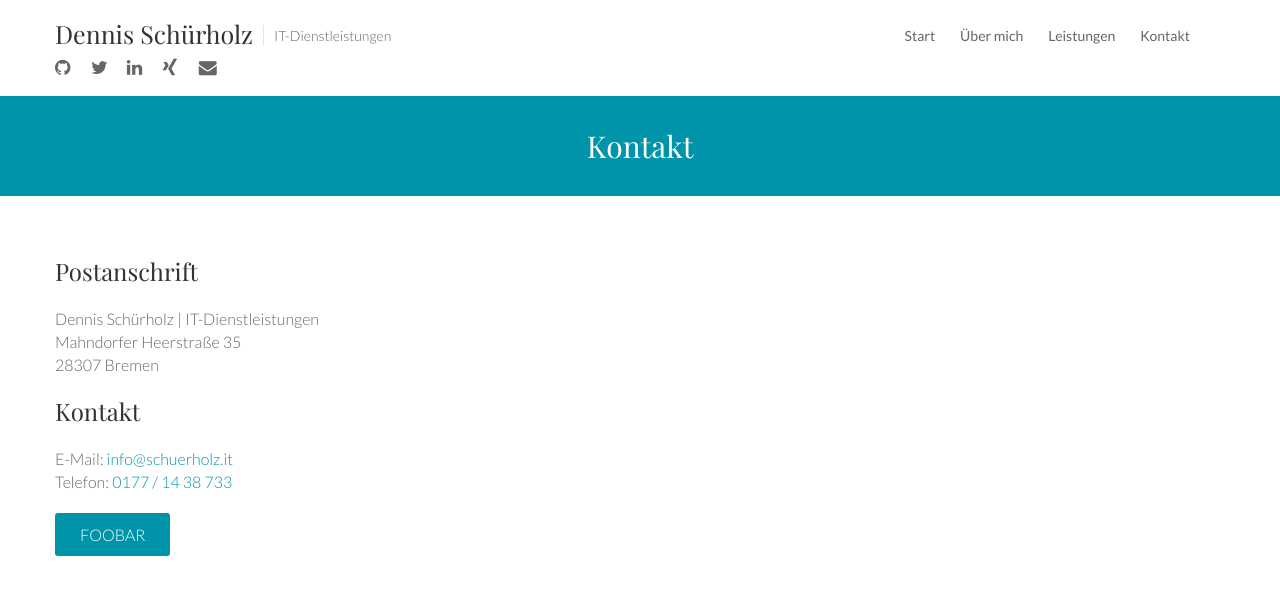
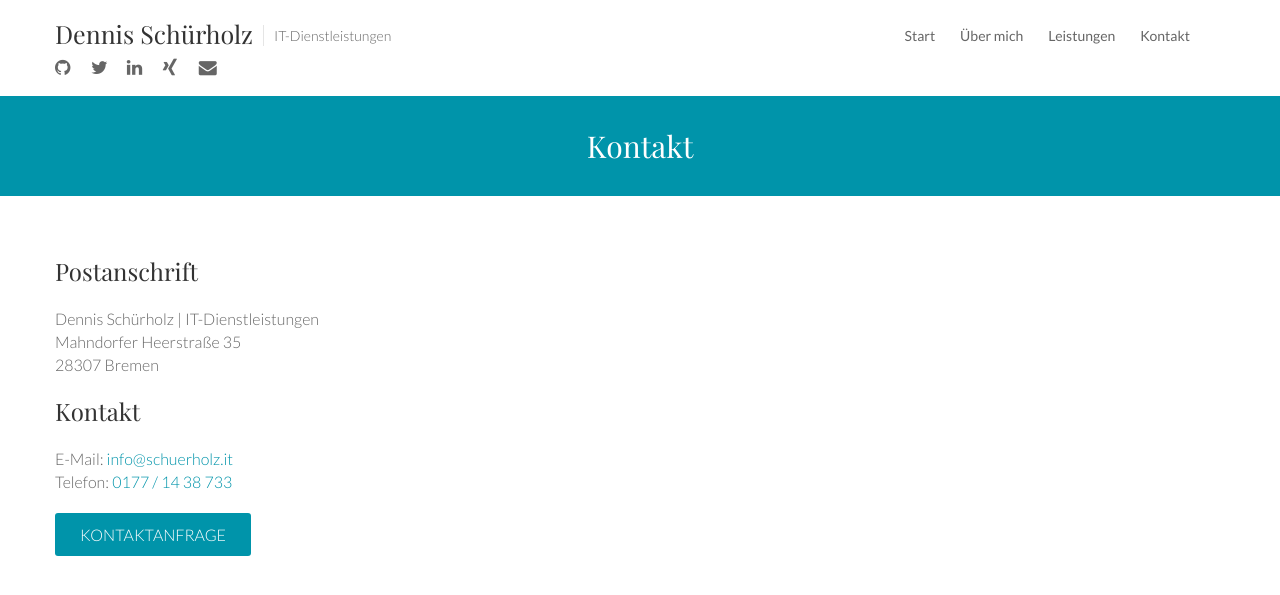
Before and after one commit to dennisschuerholz/schuerholz.it, a Jekyll site: the page built from _pages/kontakt.md, in a window 1280 px wide, cut to the strip 0-616 px from the top of the page. Shown: the top 595 px of the strip. Built offline with Jekyll 4.4.1, drawn with Linux system fonts in a browser that asks for light colours.

Commit message:
More serious

```diff
--- a/_pages/kontakt.md
+++ b/_pages/kontakt.md
@@ -20,4 +20,4 @@ Mahndorfer Heerstraße 35
 E-Mail: [info@schuerholz.it](mailto:info@schuerholz.it)
 Telefon: [0177 / 14 38 733](tel:00491771438733)
 
-{% include form.html button='foobar' caption='Überschriftchen' %}
+{% include form.html button='Kontaktanfrage' caption='Kontaktanfrage' %}
```
Also changed, not shown: _pages/leistungen.md (+0 -2 lines).
